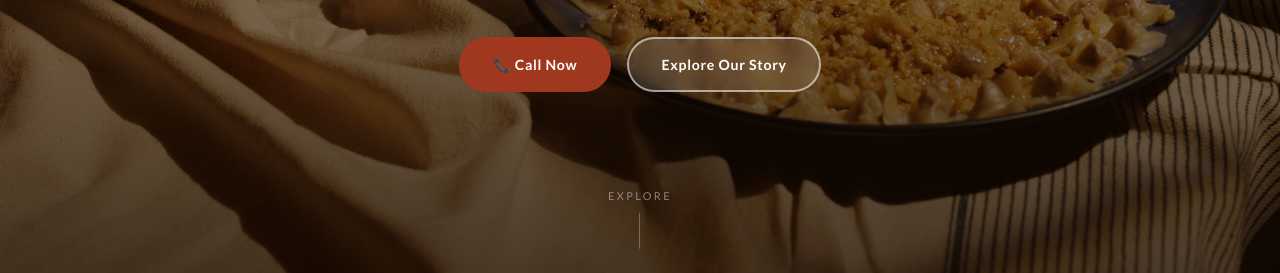
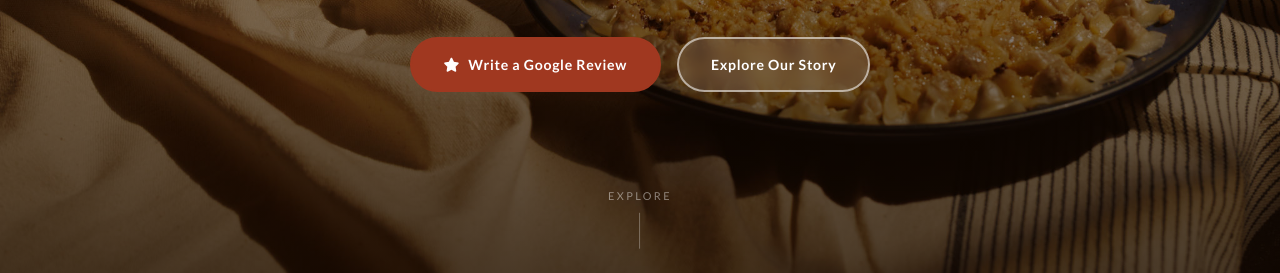
Before and after one commit to dijitalhomee-prog/Sinopia-Mant-, a website: page en.html in a window 1280 px wide. Shown: the part 527-800 px from the top of the page. Drawn offline with nearby package versions, Linux system fonts and the light colour scheme; no server answers; a web font is replaced by a local one.

Commit message:
feat: replace hero section call button with google review link

```diff
--- a/en.html
+++ b/en.html
@@ -107,7 +107,7 @@
     <h1 class="hero-title">Sinopia<br>Manti House</h1>
     <p class="hero-sub">Traditional Sinop manti from mother's hands — thin dough, rich filling, melted butter with walnuts</p>
     <div class="hero-btns">
-      <a href="tel:+902163582021" class="btn btn-p">📞 Call Now</a>
+      <a href="https://g.page/r/CbjRvpEaPc9AEBM/review" target="_blank" rel="noopener" class="btn btn-p"><i class="fa-solid fa-star"></i> Write a Google Review</a>
       <a href="#hikaye" class="btn btn-o">Explore Our Story</a>
     </div>
   </div>
```
Also changed, not shown: index.html (+1 -1 lines).
